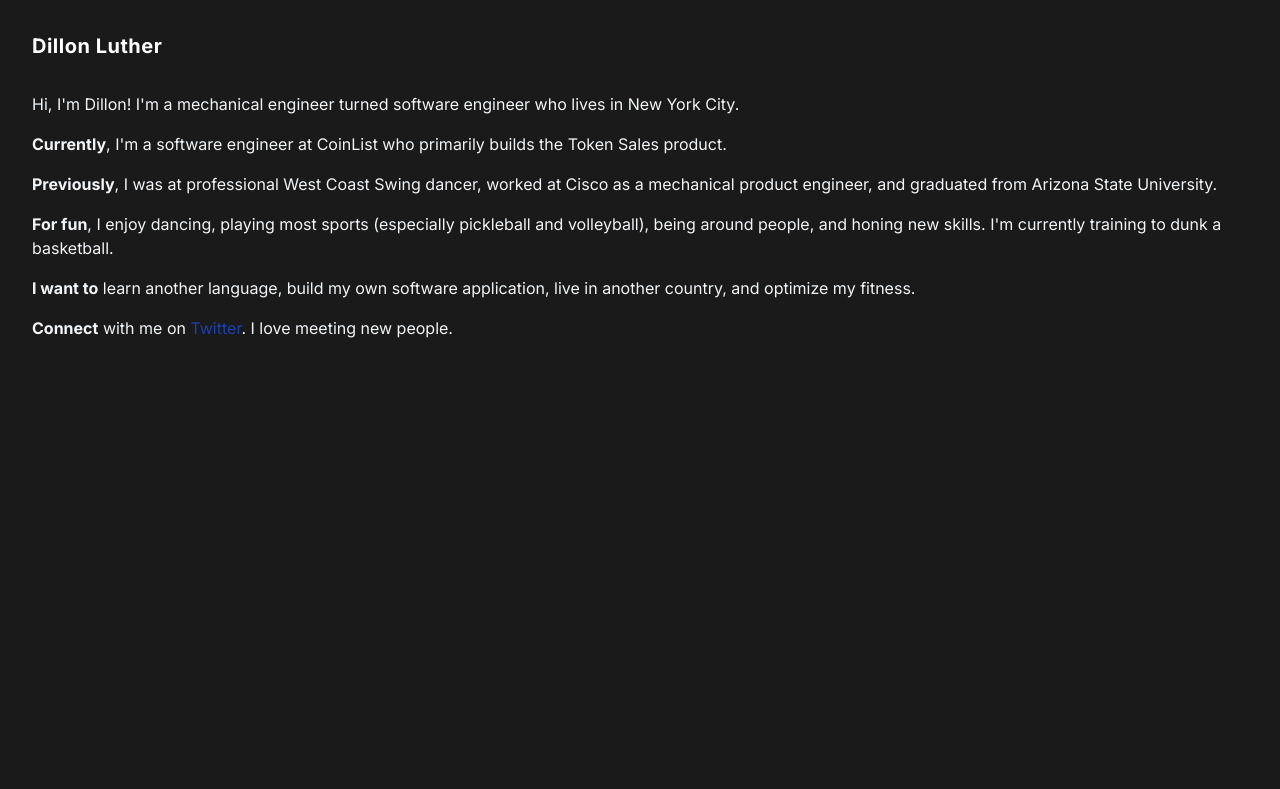
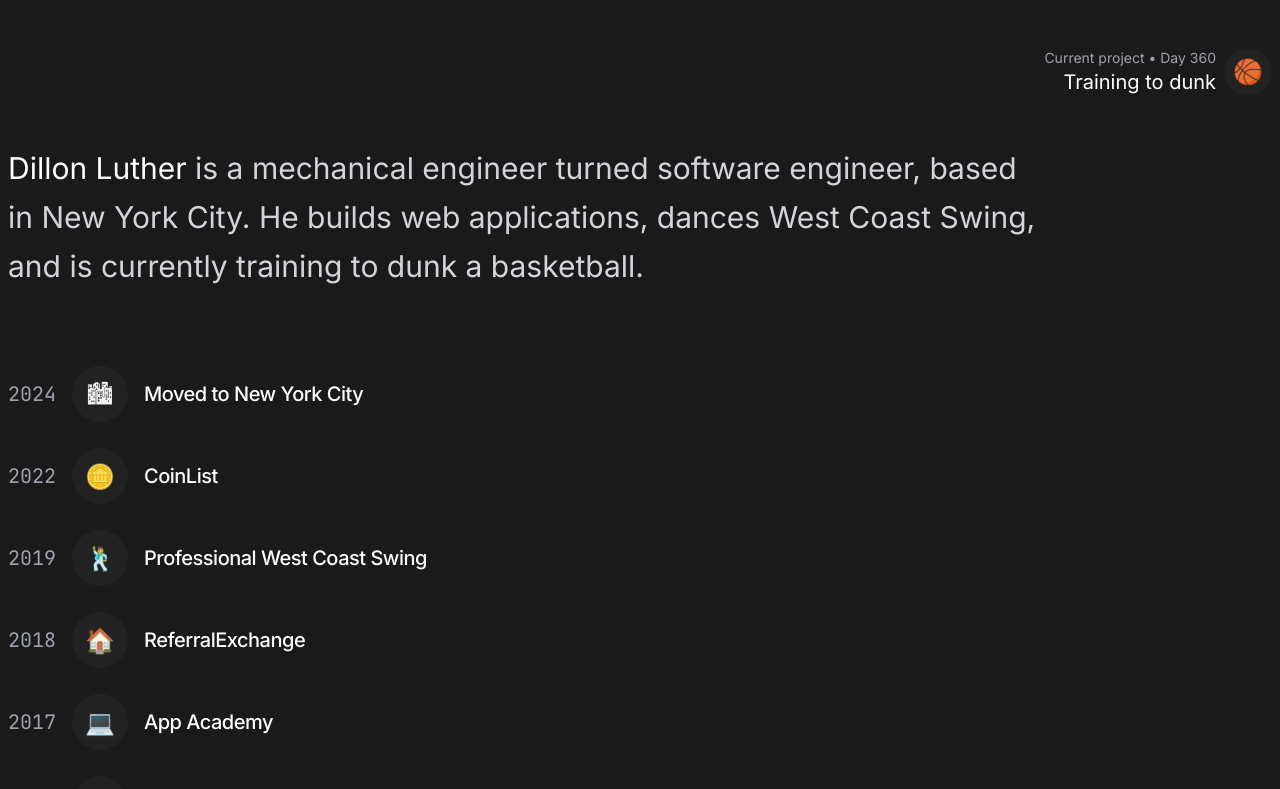
Before and after one commit to dtluther/dtluther.github.io, a React (Vite) app: page / in a window 1280 px wide. Shown: the top 789 px of the page. Built offline with nearby package versions, Linux system fonts and the light colour scheme.

Commit message:
Restructure app to use timeline-based home page: move old components to archive, implement new timeline layout with current project header, and simplify routing

```diff
--- a/src/App.tsx
+++ b/src/App.tsx
@@ -1,19 +1,7 @@
-import "./App.css";
-import { BrowserRouter as Router, Routes, Route } from "react-router-dom";
 import HomePage from "./pages/Home";
-import NewHomePage from "./pages/NewHome";
-import TimelinePage from "./pages/Timeline";
 
 function App() {
-  return (
-    <Router>
-      <Routes>
-        <Route path="/" element={<HomePage />} />
-        <Route path="/timeline" element={<TimelinePage />} />
-        <Route path="/newhome" element={<NewHomePage />} />
-      </Routes>
-    </Router>
-  );
+  return <HomePage />;
 }
 
 export default App;
--- a/src/pages/Home.tsx
+++ b/src/pages/Home.tsx
@@ -1,32 +1,142 @@
-const HomePage: React.FC = () => {
+import { FC } from 'react';
+
+interface TimelineEvent {
+  year: number;
+  icon: string;
+  title: string;
+  linkUrl?: string;
+}
+
+// Separate timeline event component
+const TimelineEvent: FC<TimelineEvent> = ({ year, icon, title, linkUrl }) => {
+  const content = (
+    <div className={`group -ml-3 flex items-center gap-4 rounded-lg p-3 ${linkUrl ? 'transition-colors hover:bg-[#222]' : ''}`}>
+      <time className="font-mono text-xl text-gray-400">{year}</time>
+      <div className={`flex h-14 w-14 items-center justify-center rounded-full bg-[#222] ${linkUrl ? 'group-hover:bg-[#282828]' : ''}`}>
+        <span className="inline-block translate-y-[1px] text-2xl leading-none">{icon}</span>
+      </div>
+      <div className="flex-1">
+        <h3 className={`text-xl font-medium text-white ${linkUrl ? 'group-hover:text-[#c5b4e8]' : ''}`}>{title}</h3>
+      </div>
+    </div>
+  );
+
+  return linkUrl ? (
+    <li>
+      <a href={linkUrl} target="_blank" rel="noopener noreferrer" className="block">
+        {content}
+      </a>
+    </li>
+  ) : (
+    <li>{content}</li>
+  );
+};
+
+// Separate header component
+interface CurrentProjectProps {
+  startDate: Date;
+  title: string;
+  icon: string;
+}
+
+const CurrentProject: FC<CurrentProjectProps> = ({ startDate, title, icon }) => {
+  const daysSince = Math.floor((Date.now() - startDate.getTime()) / (1000 * 60 * 60 * 24));
+
   return (
-    <div className="px-8 mx-auto my-8 w-full sm:w-160">
-      <h1 className="my-8 text-xl font-bold tracking-wide">Dillon Luther</h1>
-      <p className="my-4 text-base">
-        Hi, I'm Dillon! I'm a mechanical engineer turned software engineer who lives in New York City.
-      </p>
-      <p className="my-4 text-base">
-        <strong>Currently</strong>
-        , I'm a software engineer at CoinList who primarily builds the Token Sales product.
-      </p>
-      <p className="my-4 text-base">
-        <strong>Previously</strong>
-        , I was at professional West Coast Swing dancer, worked at Cisco as a mechanical product engineer, and graduated from Arizona State University.
-      </p>
-      <p className="my-4 text-base">
-        <strong>For fun</strong>
-        , I enjoy dancing, playing most sports (especially pickleball and volleyball), being around people, and honing new skills. I'm currently training to dunk a basketball.
-      </p>
-      <p className="my-4 text-base">
-        <strong>I want to</strong>
-        &nbsp;learn another language, build my own software application, live in another country, and optimize my fitness.
-      </p>
-      <p className="my-4 text-base">
-        <strong>Connect</strong>
-         &nbsp;with me on&nbsp;
-        <a className="text-blue-800 hover:underline" href="https://twitter.com/dtluther">Twitter</a>
-        . I love meeting new people.
-      </p>
+    <div className="flex items-center gap-2">
+      <div className="text-right">
+        <p className="text-sm text-gray-400">Current project • Day {daysSince}</p>
+        <p className="text-xl text-white">{title}</p>
+      </div>
+      <div className="flex h-12 w-12 items-center justify-center rounded-full bg-[#222]">
+        <span className="inline-flex items-center justify-center text-2xl leading-none">{icon}</span>
+      </div>
+    </div>
+  );
+};
+
+// Timeline data
+const timelineEvents: TimelineEvent[] = [
+  {
+    year: 2024,
+    icon: "🏙",
+    title: "Moved to New York City",
+  },
+  {
+    year: 2022,
+    icon: "🪙",
+    title: "CoinList",
+    linkUrl: "https://coinlist.co",
+  },
+  {
+    year: 2019,
+    icon: "🕺",
+    title: "Professional West Coast Swing",
+  },
+  {
+    year: 2018,
+    icon: "🏠",
+    title: "ReferralExchange",
+    linkUrl: "https://www.referralexchange.com",
+  },
+  {
+    year: 2017,
+    icon: "💻",
+    title: "App Academy",
+    linkUrl: "https://www.appacademy.io",
+  },
+  {
+    year: 2014,
+    icon: "🌉",
+    title: "San Francisco",
+  },
+  {
+    year: 2012,
+    icon: "🚲",
+    title: "Journey Of Hope",
+  },
+  {
+    year: 2010,
+    icon: "😈",
+    title: "Arizona State University",
+  }
+].sort((a, b) => b.year - a.year);
+
+// Main component
+const HomePage: FC = () => {
+  const HEADER_WIDTH = 220; // px
+  const HEADER_CONTENT_GAP = 12; // px
+
+  return (
+    <div className="mx-auto max-w-7xl px-2">
+      <header className="fixed top-0 right-0 left-0 z-10">
+        <div className="mx-auto max-w-7xl px-2">
+          <div className="flex justify-end py-12">
+            <CurrentProject
+              startDate={new Date('2024-01-01')}
+              title="Training to dunk"
+              icon="🏀"
+            />
+          </div>
+        </div>
+      </header>
+
+      <main style={{ maxWidth: `calc(100% - ${HEADER_WIDTH + HEADER_CONTENT_GAP}px)` }} className="pt-36">
+        <div className="mb-16">
+          <p className="text-3xl text-gray-300 leading-relaxed">
+            <span className="text-white">Dillon Luther</span> is a mechanical engineer turned software engineer, based in New York City.
+            He builds web applications, dances West Coast Swing, and is currently training to dunk a basketball.
+          </p>
+        </div>
+        <ul className="space-y-0.5">
+          {timelineEvents.map((event) => (
+            <TimelineEvent key={`${event.year}-${event.title}`} {...event} />
+          ))}
+        </ul>
+      </main>
+      <div className="mt-16 pb-8 text-center max-w-7xl mx-auto">
+        <p className="text-sm text-gray-500">Inspired by <a href="https://davidbaker.tv" target="_blank" rel="noopener noreferrer" className="hover:text-gray-400">davidbaker.tv</a></p>
+      </div>
     </div>
   );
 };
--- /dev/null
+++ b/src/pages/OLD_Home.tsx
@@ -0,0 +1,43 @@
+const OldHomePage: React.FC = () => {
+  return (
+    <div className="mx-auto my-8 w-full max-w-3xl px-4 sm:px-6 lg:px-8">
+      <h1 className="mb-8 text-3xl font-bold tracking-tight text-gray-900 sm:text-4xl">
+        Dillon Luther
+      </h1>
+      <div className="space-y-6 text-lg text-gray-600">
+        <p>
+          Hi, I'm Dillon! I'm a mechanical engineer turned software engineer who lives in New York City.
+        </p>
+        <p>
+          <strong className="text-gray-900">Currently</strong>
+          , I'm a software engineer at CoinList who primarily builds the Token Sales product.
+        </p>
+        <p>
+          <strong className="text-gray-900">Previously</strong>
+          , I was a professional West Coast Swing dancer, worked at Cisco as a mechanical product engineer, and graduated from Arizona State University.
+        </p>
+        <p>
+          <strong className="text-gray-900">For fun</strong>
+          , I enjoy dancing, playing most sports (especially pickleball and volleyball), being around people, and honing new skills. I'm currently training to dunk a basketball.
+        </p>
+        <p>
+          <strong className="text-gray-900">I want to</strong> learn another language, build my own software application, live in another country, and optimize my fitness.
+        </p>
+        <p>
+          <strong className="text-gray-900">Connect</strong> with me on{" "}
+          <a
+            href="https://twitter.com/dtluther"
+            target="_blank"
+            rel="noopener noreferrer"
+            className="text-blue-600 hover:text-blue-800 hover:underline"
+          >
+            Twitter
+          </a>
+          . I love meeting new people.
+        </p>
+      </div>
+    </div>
+  );
+};
+
+export default OldHomePage;
--- /dev/null
+++ b/src/pages/OLD_Timeline.tsx
@@ -0,0 +1,108 @@
+interface TimelineEvent {
+  year: number;
+  icon: string;
+  title: string;
+  description?: string;
+  linkUrl?: string;
+}
+
+// Separate component for timeline events
+const TimelineEvent: React.FC<TimelineEvent> = ({
+  year,
+  icon,
+  title,
+  description,
+  linkUrl
+}) => {
+  const TimelineContent = (
+    <div className="group flex items-center gap-4 rounded-lg p-4 transition-colors hover:bg-gray-800/50">
+      <time className="w-24 font-mono text-gray-400">{year}</time>
+      <div className="flex h-12 w-12 items-center justify-center rounded-full bg-gray-800 text-2xl text-gray-400 group-hover:text-white">
+        {icon}
+      </div>
+      <div className="flex-1">
+        <h3 className="font-medium text-white group-hover:text-blue-400">{title}</h3>
+        {description && (
+          <p className="mt-1 text-sm text-gray-400">{description}</p>
+        )}
+      </div>
+    </div>
+  );
+
+  if (linkUrl) {
+    return (
+      <li>
+        <a
+          href={linkUrl}
+          target="_blank"
+          rel="noopener noreferrer"
+          className="block"
+        >
+          {TimelineContent}
+        </a>
+      </li>
+    );
+  }
+
+  return <li>{TimelineContent}</li>;
+};
+
+// Timeline data
+const timelineEvents: TimelineEvent[] = [
+  {
+    year: 2024,
+    icon: "🎯",
+    title: "Training to Dunk",
+    description: "Working on increasing my vertical jump to dunk a basketball"
+  },
+  {
+    year: 2023,
+    icon: "💻",
+    title: "Senior Software Engineer at CoinList",
+    description: "Leading development of Token Sales platform",
+    linkUrl: "https://coinlist.co"
+  },
+  {
+    year: 2021,
+    icon: "🏢",
+    title: "Software Engineer at CoinList",
+    description: "Full-stack development with React and Ruby on Rails"
+  },
+  {
+    year: 2019,
+    icon: "💃",
+    title: "Professional West Coast Swing Dancer",
+    description: "Competed and taught dance across the US"
+  },
+  {
+    year: 2018,
+    icon: "🔧",
+    title: "Mechanical Engineer at Cisco",
+    description: "Product development for networking hardware",
+    linkUrl: "https://cisco.com"
+  },
+  {
+    year: 2017,
+    icon: "🎓",
+    title: "Graduated from Arizona State University",
+    description: "BS in Mechanical Engineering",
+    linkUrl: "https://www.asu.edu"
+  }
+];
+
+const TimelinePage: FC = () => {
+  return (
+    <div className="mx-auto max-w-3xl px-4 py-8 sm:px-6 lg:px-8">
+      <h1 className="mb-8 text-3xl font-bold tracking-tight text-white sm:text-4xl">
+        Timeline
+      </h1>
+      <ul className="space-y-4">
+        {timelineEvents.map((event) => (
+          <TimelineEvent key={`${event.year}-${event.title}`} {...event} />
+        ))}
+      </ul>
+    </div>
+  );
+};
+
+export default TimelinePage;
--- a/src/pages/Timeline.tsx
+++ /dev/null
@@ -1,82 +0,0 @@
-const TimelinePage: React.FC = () => {
-  const events: { year: number; icon: string; title: string }[] = [
-    {
-      year: 2014,
-      // bridge icon
-      icon: "🌉",
-      title: "Graduated and moved to San Francisco",
-    },
-    {
-      year: 2017,
-      // computer icon
-      icon: "💻",
-      title: "App Academy",
-    },
-    {
-      year: 2018,
-      // house icon,
-      icon: "🏠",
-      title: "ReferralExchange",
-    },
-    {
-      year: 2012,
-      // bicycle icon
-      icon: "🚲",
-      title: "Journey Of Hope",
-    },
-    {
-      year: 2010,
-      // devil icon
-      icon: "😈",
-      title: "Arizona State University",
-    },
-    {
-      year: 2019,
-      // male dancing icon
-      icon: "🕺",
-      title: "Became a professional West Coast Swing dancer",
-    },
-    {
-      year: 2022,
-      // bitcoin icon
-      icon: "🪙",
-      title: "CoinList",
-    },
-    {
-      year: 2024,
-      // city icon
-      icon: "🏙",
-      title: "Moved to New York City",
-    },
-  ];
-  const revChronEvents = events.sort((a, b) => b.year - a.year);
-
-  return (
-    <main className="min-h-screen bg-black py-16 pl-16 pr-52 font-sans text-white">
-      <section className="mb-16 text-5xl leading-normal tracking-wide">
-        <p className="leading-normal">
-          Dillon Luther is a software engineer who
-          specializes in building web applications. Away from the keyboard, you
-          can find him dancing and engaging in various athletic endeavors around
-          the world.
-        </p>
-      </section>
-
-      <section id="timeline">
-        <ul className="flex flex-col gap-8 text-2xl">
-          {revChronEvents.map((event) => (
-            <li key={event.year}>
-              <div className="flex">
-                <time className="w-24">{event.year}</time>
-                <div className="w-16">{event.icon}</div>
-                <p>{event.title}</p>
-              </div>
-            </li>
-          ))}
-        </ul>
-      </section>
-    </main>
-  );
-}
-
-export default TimelinePage;
```
